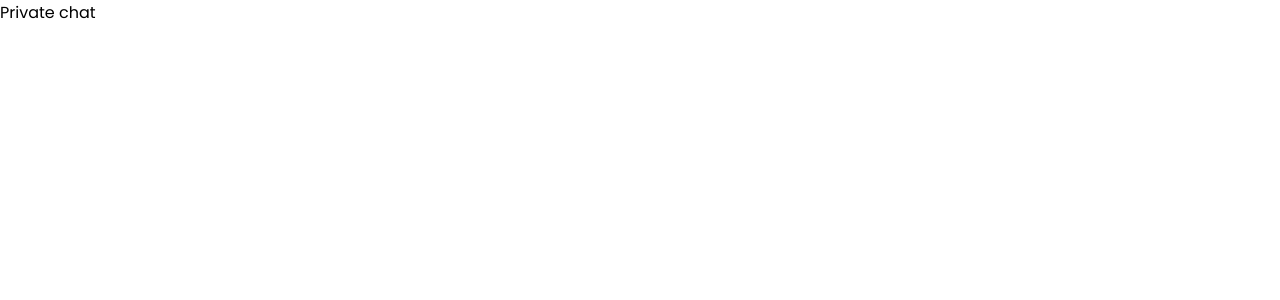
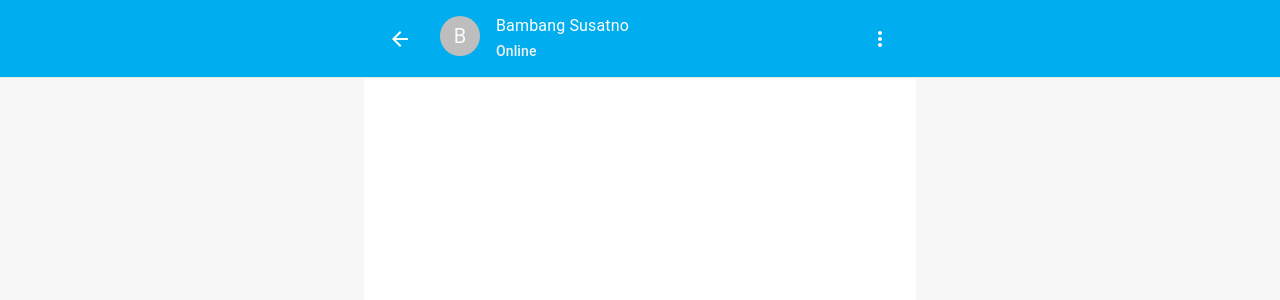
Before and after one commit to retry19/connectin-chat-app, a React (Create React App) app: page /chat in a window 1280 px wide. Shown: the top 300 px of the page. Built offline with nearby package versions, Linux system fonts and the light colour scheme.

Commit message:
feat: add chat page (not complete)

```diff
--- a/src/components/ChatItem/index.js
+++ b/src/components/ChatItem/index.js
@@ -10,10 +10,19 @@ import {
   Typography,
 } from '@material-ui/core';
 import PropTypes from 'prop-types';
+import { useHistory } from 'react-router-dom';
 
 const useStyles = makeStyles((theme) => ({
   inline: {
     display: 'inline',
+  },
+  touchable: {
+    backgroundColor: '#ffffff',
+    transition: 'background-color 100ms ease-in-out',
+    '&:hover': {
+      backgroundColor: '#f5f5f5',
+      cursor: 'pointer',
+    }
   },
   flexTop: {
     paddingTop: theme.spacing(4),
@@ -30,8 +39,10 @@ const useStyles = makeStyles((theme) => ({
 
 function ChatItem({ title = '', description, sender, time, isDirectMessage = false, photo = null, newMessage = 0 }) {
   const classes = useStyles();
+  const history = useHistory();
+
   return (
-    <ListItem alignItems="flex-start">
+    <ListItem alignItems="flex-start" className={classes.touchable} onClick={() => history.push('/chat')}>
       <ListItemAvatar>
         <Avatar alt={title || sender} src={photo} />
       </ListItemAvatar>
--- a/src/components/NavbarBack/index.js
+++ b/src/components/NavbarBack/index.js
@@ -18,11 +18,11 @@ const useStyles = makeStyles(() => ({
   }
 }));
 
-function NavbarBack({ title, children, link }) {
+function NavbarBack({ title, children, link, color }) {
   const classes = useStyles();
   const history = useHistory();
   return (
-    <AppBar position="sticky" color={title ? 'primary' : 'inherit'} elevation={0} style={{ borderBottom: '1px solid rgb(232, 232, 232)' }}>
+    <AppBar position="sticky" color={color || 'primary'} elevation={0} style={{ borderBottom: '1px solid rgb(232, 232, 232)' }}>
       <Container maxWidth="sm">
         <Toolbar>
           <IconButton edge="start" color="inherit" aria-label="back" onClick={() => history.push(link)}>
@@ -43,6 +43,7 @@ NavbarBack.propTypes = {
   title: PropTypes.string,
   children: PropTypes.element,
   link: PropTypes.string.isRequired,
+  color: PropTypes.string,
 };
 
 export default NavbarBack;
--- a/src/pages/PrivateChat/index.js
+++ b/src/pages/PrivateChat/index.js
@@ -1,6 +1,69 @@
+import {
+  Avatar,
+  Box,
+  Container,
+  IconButton,
+  ListItem,
+  ListItemAvatar,
+  ListItemText,
+  makeStyles,
+  Typography
+} from '@material-ui/core';
+import { MoreVert } from '@material-ui/icons';
+import { NavbarBack } from '../../components';
+
+const useStyles = makeStyles((theme) => ({
+  backgroundGray: {
+    backgroundColor: '#f7f7f7'
+  },
+  onlineStatus: {
+    display: 'inline',
+    color: '#f0f0f0'
+  },
+  container: {
+    backgroundColor: 'none',
+    [theme.breakpoints.down('600')]: {
+      backgroundColor: '#ffffff'
+    }
+  },
+  content: {
+    backgroundColor: '#ffffff',
+    position: 'relative',
+    minHeight: '90vh',
+  },
+}));
+
 function PrivateChat() {
+  const classes = useStyles();
   return (
-    <div>Private chat</div>
+    <Box minHeight="100vh" className={classes.backgroundGray}>
+      <NavbarBack link="/">
+        <ListItem alignItems="flex-start">
+          <ListItemAvatar>
+            <Avatar alt="Bambang Susatno" src="/" />
+          </ListItemAvatar>
+          <ListItemText
+            primary="Bambang Susatno"
+            secondary={(
+              <Typography
+                component="small"
+                variant="subtitle2"
+                className={classes.onlineStatus}
+              >
+                Online
+              </Typography>
+            )}
+          />
+        </ListItem>
+        <IconButton edge="end" color="inherit" aria-label="more">
+          <MoreVert />
+        </IconButton>
+      </NavbarBack>
+
+      <Container maxWidth="sm" className={classes.container}>
+        <Box className={classes.content} />
+      </Container>
+    </Box>
   );
 }
 
--- a/src/pages/Search/index.js
+++ b/src/pages/Search/index.js
@@ -37,7 +37,7 @@ function Search() {
   const classes = useStyles();
   return (
     <Box minHeight="100vh" className={classes.backgroundGray}>
-      <NavbarBack link="/">
+      <NavbarBack color="inherit" link="/">
         <InputBase
           className={classes.inputSearch}
           placeholder="Search"
```
